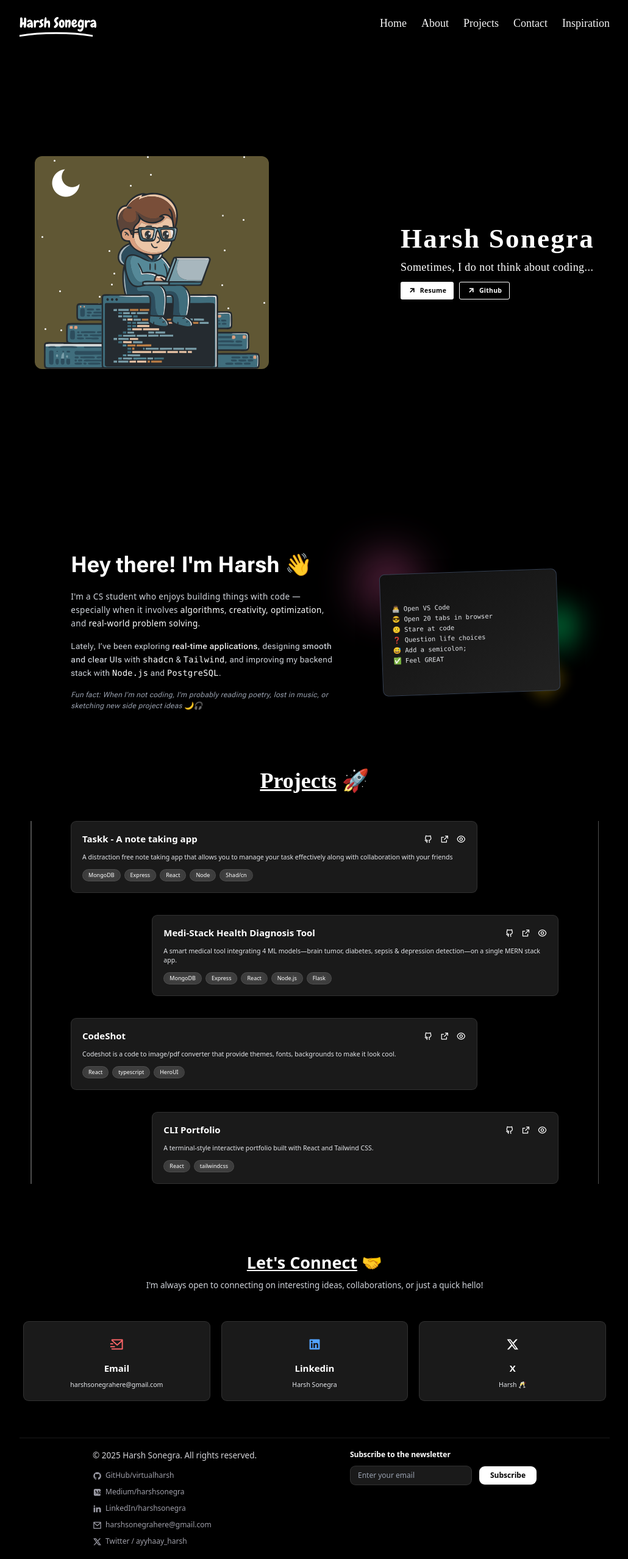
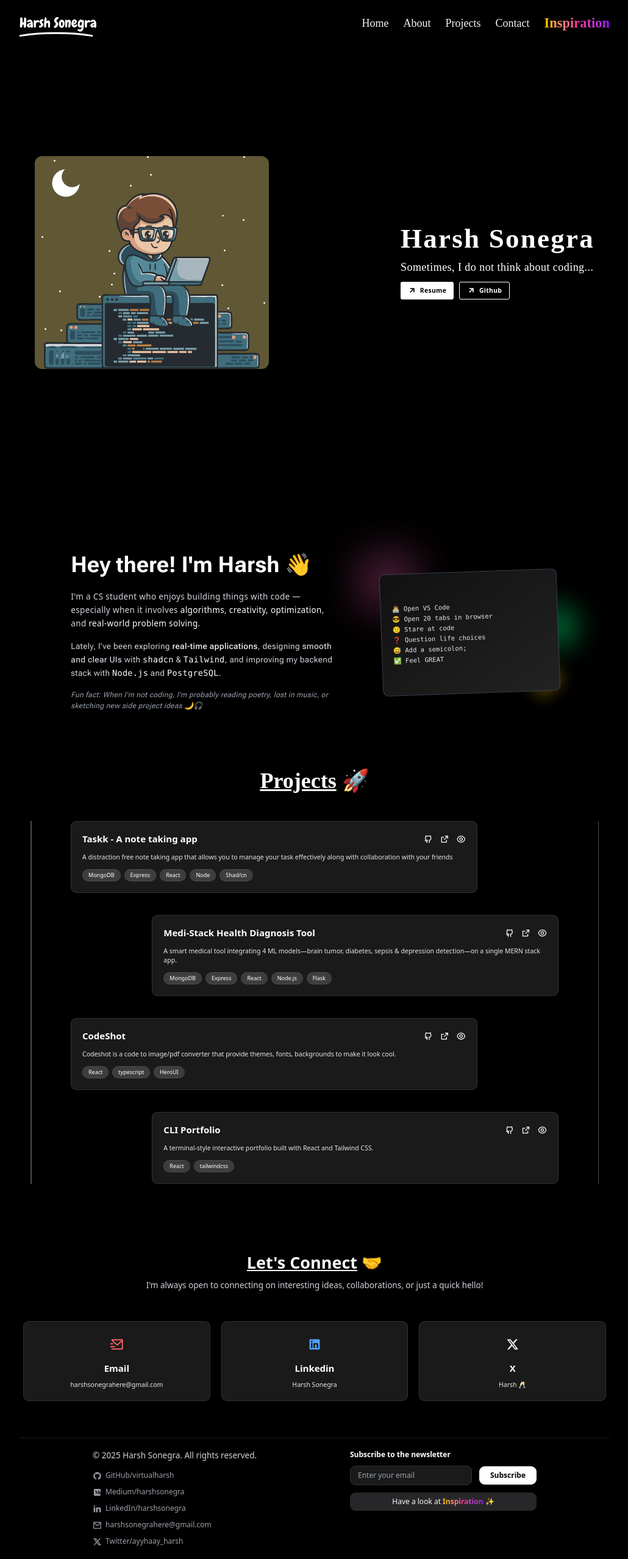
Before and after one commit to virtualharsh/portfolio, a React (Vite) app: page / in a window 1280 px wide. Shown: the whole page at 61% size, without its empty margins (124-1154 px from the left). Built offline with nearby package versions, Linux system fonts and the light colour scheme; a web font is replaced by a local one.

Commit message:
added style in inspirations

```diff
--- a/src/App.jsx
+++ b/src/App.jsx
@@ -7,10 +7,14 @@ import Navbar from "./components/Navbar";
 import Inspiration from "./components/Inspiration";
 import { Toaster, toast } from "sonner";
 import { BrowserRouter as Router, Routes, Route } from "react-router-dom";
+import ScrollToTop from "./components/ScrollToTop";
+
 
 export default function App() {
     return (
         <Router>
+            <ScrollToTop />
+
             <Navbar />
             <Toaster position="top-center" richColors />
 
--- a/src/components/Footer.jsx
+++ b/src/components/Footer.jsx
@@ -1,9 +1,10 @@
-import { div } from "motion/react-client";
 import React, { useState } from "react";
 import { toast } from "sonner";
 import socials from "../data/socials.json"
+import { useNavigate } from "react-router-dom";
 const Footer = () => {
     const [email, setEmail] = useState("");
+    const navigate = useNavigate();
     const handleSubscribe = (e) => {
         e.preventDefault();
 
@@ -43,6 +44,19 @@ const Footer = () => {
                             Subscribe
                         </button>
                     </form>
+
+                    <div
+                        className="cursor-pointer rounded-xl bg-zinc-800 p-2 text-zinc-50"
+                        onClick={() => navigate("/inspiration")}
+                    >
+                        <p className="text-center">
+                            Have a look at {" "}
+                            <span className="bg-gradient-to-r from-yellow-400 via-pink-500 to-purple-600 bg-clip-text font-semibold text-transparent underline underline-offset-2">
+                                Inspiration
+                            </span>{" "}
+                            ✨
+                        </p>
+                    </div>
                 </div>
 
                 {/* Contact Info */}
--- a/src/components/Inspiration.jsx
+++ b/src/components/Inspiration.jsx
@@ -106,6 +106,7 @@ export default function Inspiration() {
                                     height="352"
                                     allow="autoplay; clipboard-write; encrypted-media; picture-in-picture"
                                     loading="lazy"
+
                                 ></iframe>
                             </div>
                         ))}
--- a/src/components/Navbar.jsx
+++ b/src/components/Navbar.jsx
@@ -83,6 +83,11 @@ const Navbar = () => {
                                 className="hover:text-yellow-400"
                             >
                                 {item.name}
+                                {item.name === "Inspiration" && (
+                                    <span className="animate-bounce rounded-full ml-2 bg-amber-600 px-2 py-0.5 text-xs font-semibold text-white">
+                                        NEW
+                                    </span>
+                                )}
                             </button>
                         </li>
                     ))}
@@ -96,9 +101,17 @@ const Navbar = () => {
                         <li key={item.name}>
                             <button
                                 onClick={() => handleNavClick(item)}
-                                className="hover:text-yellow-400 cursor-pointer"
+                                className="cursor-pointer hover:text-yellow-400"
                             >
-                                {item.name}
+                                <span
+                                    className={`${
+                                        item.name === "Inspiration"
+                                            ? "bg-gradient-to-r from-yellow-400 text-3xl underline underline-offset-2 via-pink-500 to-purple-600 bg-clip-text font-semibold text-transparent"
+                                            : ""
+                                    }`}
+                                >
+                                    {item.name}
+                                </span>
                             </button>
                         </li>
                     ))}
--- /dev/null
+++ b/src/components/ScrollToTop.jsx
@@ -0,0 +1,15 @@
+// src/components/ScrollToTop.jsx
+import { useEffect } from "react";
+import { useLocation } from "react-router-dom";
+
+const ScrollToTop = () => {
+    const { pathname } = useLocation();
+
+    useEffect(() => {
+        window.scrollTo({ top: 0, behavior: "smooth" });
+    }, [pathname]);
+
+    return null;
+};
+
+export default ScrollToTop;
--- a/src/data/socials.json
+++ b/src/data/socials.json
@@ -20,7 +20,7 @@
         "href": "mailto:harshsonegrahere@gmail.com"
     },
     {
-        "label": "Twitter / ayyhaay_harsh",
+        "label": "Twitter/ayyhaay_harsh",
         "icon": "ri-twitter-x-line",
         "href": "https://x.com/ayyhaay_harsh"
     }
```
